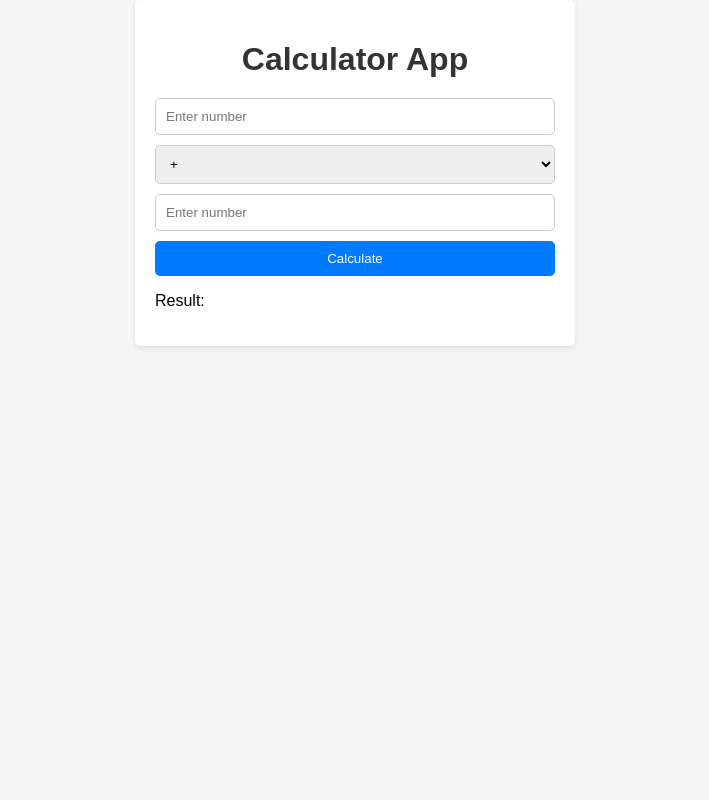
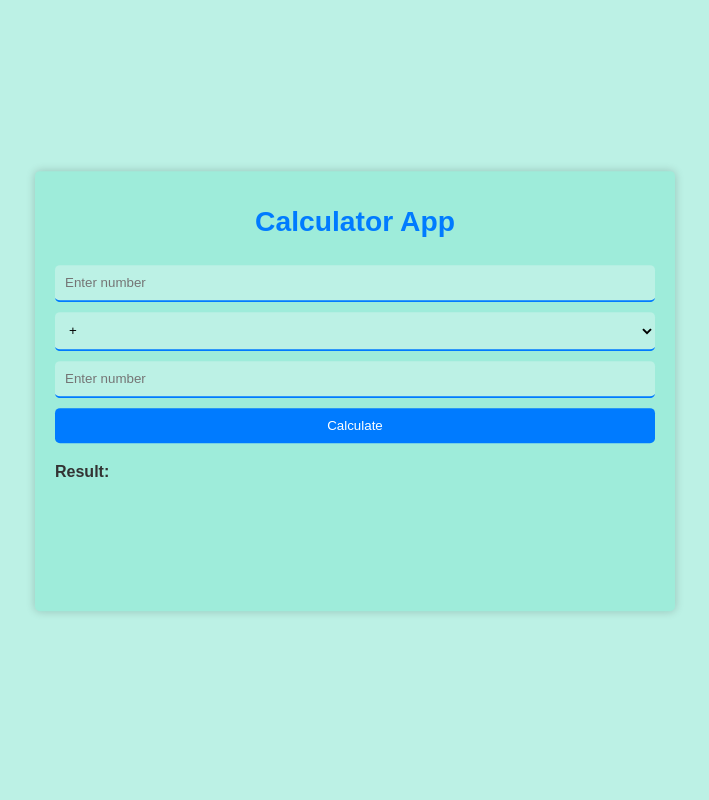
Before and after one commit to Teebra/CI-CD-Jenkins-ArgoCD, a Flask app: page / in a window 1280 px wide. Shown: the whole page, without its empty margins (285-994 px from the left). Run offline with Flask 3, Linux system fonts and the light colour scheme.

Commit message:
update css

```diff
--- a/static/style.css
+++ b/static/style.css
@@ -1,24 +1,57 @@
 /* Your CSS styles here */
+@keyframes floating {
+    0% {
+        transform: translateY(0);
+    }
+    50% {
+        transform: translateY(-10px);
+    }
+    100% {
+        transform: translateY(0);
+    }
+}
+
+@keyframes scaleAnimation {
+    0% {
+      transform: scale(1);
+    }
+    50% {
+      transform: scale(1.2);
+    }
+    100% {
+      transform: scale(1);
+    }
+  }
+
 body {
     font-family: Arial, sans-serif;
-    background-color: #f5f5f5;
+    background-color: #bcf1e5;
     margin: 0;
     padding: 0;
+    display: flex;
+    justify-content: center;
+    align-items: center;
+    height: 100vh;
 }
 
 .container {
-    max-width: 400px;
+    width: 600px; /* Increase the max-width value to make it wider */
     margin: 0 auto;
     padding: 20px;
-    background-color: #fff;
+    background-color: #9eecda;
     box-shadow: 0 2px 5px rgba(0, 0, 0, 0.1);
     border-radius: 5px;
+    height: 400px;
 }
 
 h1 {
     text-align: center;
     margin-bottom: 20px;
     color: #333;
+}
+
+h1 {
+    animation: scaleAnimation 2s infinite;
 }
 
 form {
@@ -48,3 +81,57 @@ button {
     cursor: pointer;
     border-radius: 5px;
 }
+
+/* New styles for a modern look */
+
+.container {
+    background-color: #9eecda;
+    box-shadow: 0 0 10px rgba(0, 0, 0, 0.2);
+    margin-top: auto;
+    margin-bottom: auto;
+}
+
+.container {
+    animation: floating 2s infinite;
+}
+
+h1 {
+    color: #007bff;
+    font-size: 24px;
+    margin-bottom: 30px;
+}
+
+input[type="text"],
+select {
+    background-color: #bcf1e5;
+    border: none;
+    border-bottom: 2px solid #007bff;
+    transition: border-bottom-color 0.3s ease;
+}
+
+input[type="text"]:focus,
+select:focus {
+    outline: none;
+    border-bottom-color: #bcf1e5;
+}
+
+button {
+    background-color: #007bff;
+    color: #fff;
+    border: none;
+    padding: 10px;
+    cursor: pointer;
+    border-radius: 5px;
+    transition: background-color 0.3s ease;
+}
+
+button:hover {
+    background-color: #0056b3;
+
+}
+
+#result {
+    font-weight: bold;
+    margin-top: 20px;
+    color: #333;
+}
```
